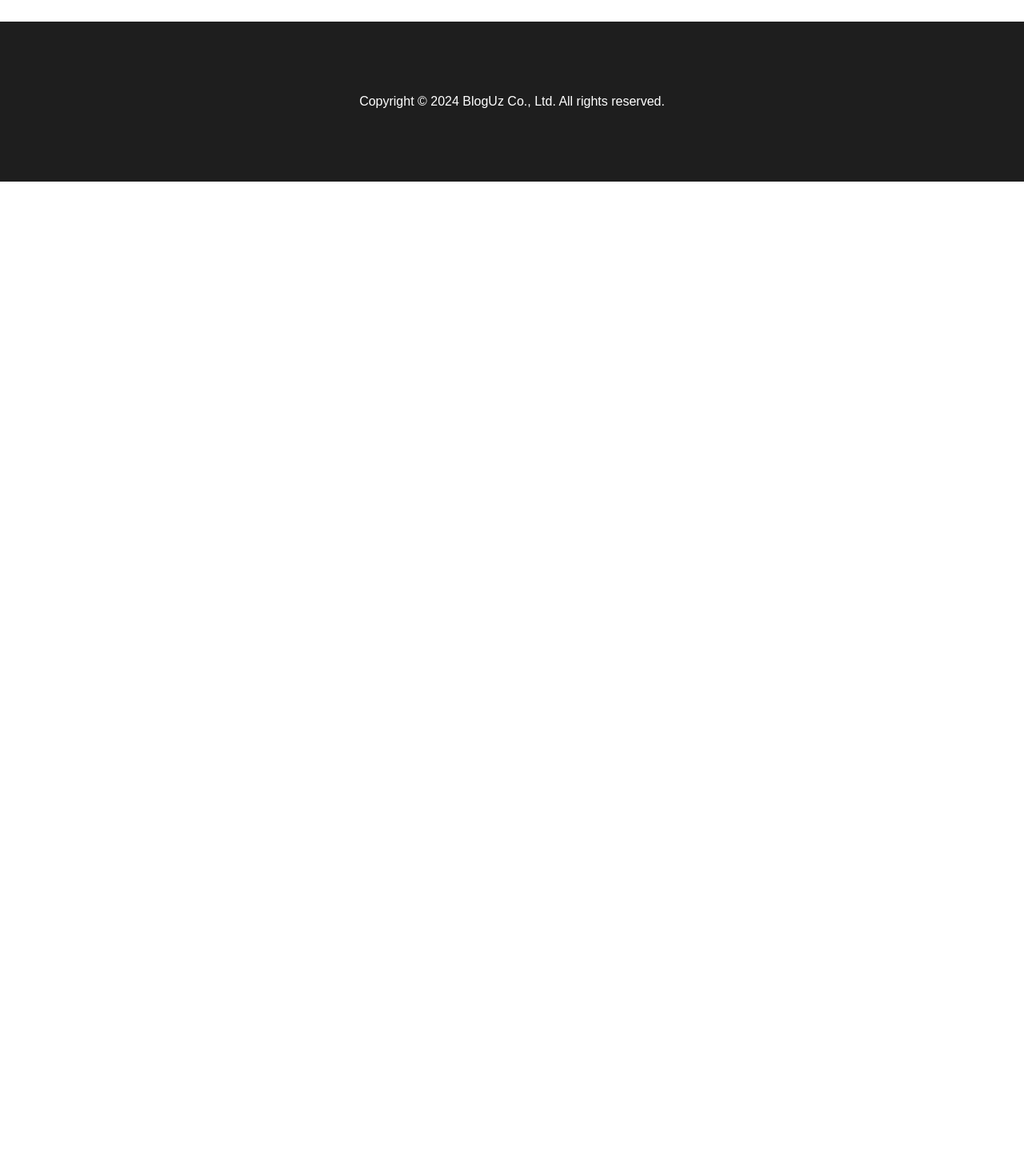
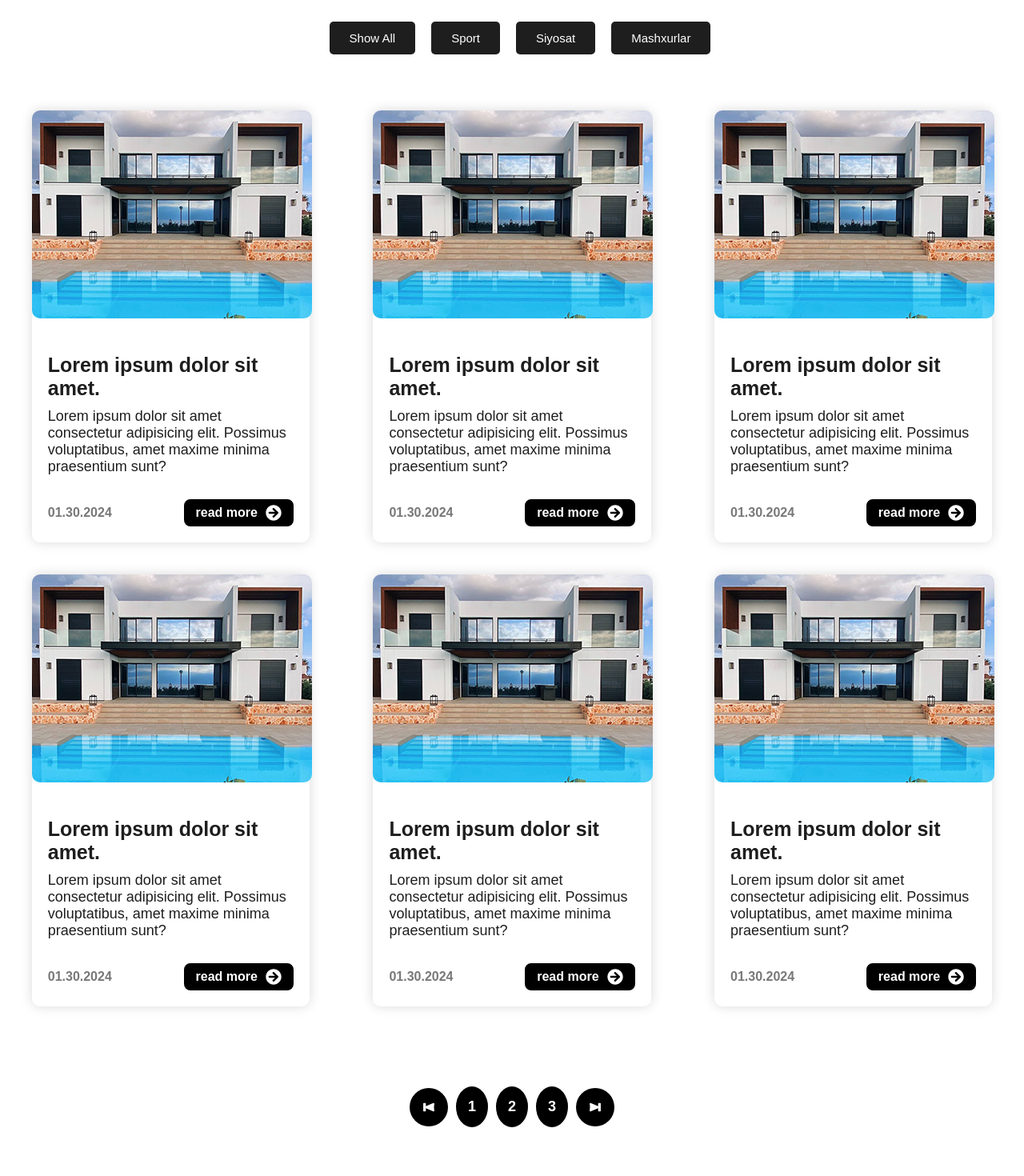
Before and after one commit to muhammadali0666/bloguz-sample, a React (Vite) app: page / in a window 1280 px wide. Shown: the part 1040-2510 px from the top of the page at 80% size. Before the commit the page ends 1267 px from the top, so only its background shows below. Built offline with nearby package versions, Linux system fonts and the light colour scheme; the HTML template or start-up script is replaced by a standard one.

Commit message:
added cards

```diff
--- /dev/null
+++ b/src/components/news/index.jsx
@@ -0,0 +1,141 @@
+import "./news.css";
+import Cardimg from "../../assets/img/property-03.jpg";
+import { FaArrowCircleRight } from "react-icons/fa";
+import { GiNextButton } from "react-icons/gi";
+import { GiPreviousButton } from "react-icons/gi";
+
+export const News = () => {
+  return (
+    <section className="news">
+      <div className="container">
+        <div className="news-inner">
+          <div className="news-box">
+            <button className="news-btn">show all</button>
+            <button className="news-btn">sport</button>
+            <button className="news-btn">siyosat</button>
+            <button className="news-btn">mashxurlar</button>
+          </div>
+          <ul className="news-list">
+            <li className="news-item">
+              <img src={Cardimg} alt="img" className="news-img" />
+              <div className="card-box">
+                <h4 className="card-title">Lorem ipsum dolor sit amet.</h4>
+                <p className="card-text">
+                  Lorem ipsum dolor sit amet consectetur adipisicing elit.
+                  Possimus voluptatibus, amet maxime minima praesentium sunt?
+                </p>
+                <div className="card-bottom">
+                  <p className="card-time">01.30.2024</p>
+                  <button className="card-btn">
+                    read more <FaArrowCircleRight className="card-arrow" />
+                  </button>
+                </div>
+              </div>
+            </li>
+            <li className="news-item">
+              <img src={Cardimg} alt="img" className="news-img" />
+              <div className="card-box">
+                <h4 className="card-title">Lorem ipsum dolor sit amet.</h4>
+                <p className="card-text">
+                  Lorem ipsum dolor sit amet consectetur adipisicing elit.
+                  Possimus voluptatibus, amet maxime minima praesentium sunt?
+                </p>
+                <div className="card-bottom">
+                  <p className="card-time">01.30.2024</p>
+                  <button className="card-btn">
+                    read more <FaArrowCircleRight className="card-arrow" />
+                  </button>
+                </div>
+              </div>
+            </li>
+            <li className="news-item">
+              <img src={Cardimg} alt="img" className="news-img" />
+              <div className="card-box">
+                <h4 className="card-title">Lorem ipsum dolor sit amet.</h4>
+                <p className="card-text">
+                  Lorem ipsum dolor sit amet consectetur adipisicing elit.
+                  Possimus voluptatibus, amet maxime minima praesentium sunt?
+                </p>
+                <div className="card-bottom">
+                  <p className="card-time">01.30.2024</p>
+                  <button className="card-btn">
+                    read more <FaArrowCircleRight className="card-arrow" />
+                  </button>
+                </div>
+              </div>
+            </li>
+            <li className="news-item">
+              <img src={Cardimg} alt="img" className="news-img" />
+              <div className="card-box">
+                <h4 className="card-title">Lorem ipsum dolor sit amet.</h4>
+                <p className="card-text">
+                  Lorem ipsum dolor sit amet consectetur adipisicing elit.
+                  Possimus voluptatibus, amet maxime minima praesentium sunt?
+                </p>
+                <div className="card-bottom">
+                  <p className="card-time">01.30.2024</p>
+                  <button className="card-btn">
+                    read more <FaArrowCircleRight className="card-arrow" />
+                  </button>
+                </div>
+              </div>
+            </li>
+            <li className="news-item">
+              <img src={Cardimg} alt="img" className="news-img" />
+              <div className="card-box">
+                <h4 className="card-title">Lorem ipsum dolor sit amet.</h4>
+                <p className="card-text">
+                  Lorem ipsum dolor sit amet consectetur adipisicing elit.
+                  Possimus voluptatibus, amet maxime minima praesentium sunt?
+                </p>
+                <div className="card-bottom">
+                  <p className="card-time">01.30.2024</p>
+                  <button className="card-btn">
+                    read more <FaArrowCircleRight className="card-arrow" />
+                  </button>
+                </div>
+              </div>
+            </li>
+            <li className="news-item">
+              <img src={Cardimg} alt="img" className="news-img" />
+              <div className="card-box">
+                <h4 className="card-title">Lorem ipsum dolor sit amet.</h4>
+                <p className="card-text">
+                  Lorem ipsum dolor sit amet consectetur adipisicing elit.
+                  Possimus voluptatibus, amet maxime minima praesentium sunt?
+                </p>
+                <div className="card-bottom">
+                  <p className="card-time">01.30.2024</p>
+                  <button className="card-btn">
+                    read more <FaArrowCircleRight className="card-arrow" />
+                  </button>
+                </div>
+              </div>
+            </li>
+          </ul>
+          <ul className="card-bottom-list">
+            <li className="card-bottom-item">
+              <button className="card-page">
+                <GiPreviousButton />
+              </button>
+            </li>
+            <li className="card-bottom-item">
+              <button className="card-page">1</button>
+            </li>
+            <li className="card-bottom-item">
+              <button className="card-page">2</button>
+            </li>
+            <li className="card-bottom-item">
+              <button className="card-page">3</button>
+            </li>
+            <li className="card-bottom-item">
+              <button className="card-page">
+                <GiNextButton />
+              </button>
+            </li>
+          </ul>
+        </div>
+      </div>
+    </section>
+  );
+};
--- /dev/null
+++ b/src/components/news/news.css
@@ -0,0 +1,126 @@
+.news-inner {
+  padding-top: 150px;
+  display: flex;
+  flex-direction: column;
+  align-items: center;
+}
+.news-box {
+  display: flex;
+  align-items: center;
+  margin-bottom: 70px;
+}
+.news-btn {
+  display: inline-block;
+  text-align: center;
+  font-size: 15px;
+  text-transform: capitalize;
+  font-weight: 500;
+  color: #fff;
+  background-color: #1e1e1e;
+  padding: 12px 25px;
+  border-radius: 5px;
+  transition: all 0.3s;
+  margin-left: 20px;
+}
+.news-btn:hover {
+  color: #fd7e14;
+}
+.news-btn:active {
+  color: #fff;
+  background-color: #f35525;
+}
+.news-list {
+  display: flex;
+  align-items: center;
+  justify-content: space-around;
+  flex-wrap: wrap;
+  gap: 40px;
+}
+.news-item {
+  width: 28%;
+  border-radius: 10px;
+  box-shadow: 0px 0px 15px rgba(0, 0, 0, 0.15);
+}
+.news-img {
+  border-radius: 10px;
+}
+.card-box {
+  padding: 20px;
+}
+.card-title {
+  color: #1e1e1e;
+  font-size: 25px;
+  margin-top: 20px;
+  margin-bottom: 10px;
+}
+.card-text {
+  font-size: 18px;
+  color: #1e1e1e;
+  font-weight: 500;
+}
+.card-bottom {
+  margin-top: 30px;
+  display: flex;
+  align-items: center;
+  justify-content: space-between;
+}
+.card-time {
+  font-weight: 600;
+  color: #797878;
+}
+.card-btn {
+  background-color: transparent;
+  display: flex;
+  align-items: center;
+  font-weight: 600;
+  font-size: 16px;
+  background-color: #000;
+  border-radius: 8px;
+  color: #fff;
+  padding: 5px 13px;
+  border: #000 2px solid;
+}
+.card-btn:hover {
+  background-color: transparent;
+  display: flex;
+  align-items: center;
+  font-weight: 600;
+  font-size: 16px;
+  background-color: #ffffff;
+  border-radius: 8px;
+  color: #000000;
+}
+.card-arrow {
+  margin-left: 10px;
+  font-size: 20px;
+}
+.card-bottom-list {
+  display: flex;
+  align-items: center;
+  margin-top: 100px;
+}
+.card-bottom-item {
+margin-left: 10px;
+}
+.card-bottom-item:nth-child(1) {
+  margin-left: 0px;
+  }
+.card-page {
+  background-color: #000;
+  color: #ffffff;
+  padding: 15px;
+  display: flex;
+  align-items: center;
+  justify-content: center;
+  border-radius: 50%;
+  font-size: 18px;
+  font-weight: 600;
+}
+.card-page:hover {
+  background-color: #000;
+  color: #fd7e14;
+}
+.card-page:active {
+  background-color: #f35525;
+  color: #ffffff;
+}
--- a/src/pages/home/index.jsx
+++ b/src/pages/home/index.jsx
@@ -1,10 +1,12 @@
 import { Hero } from "../../components/hero/hero"
 import { Layouts } from "../../components/layouts"
+import { News } from "../../components/news"
 
 export const Home = () => {
   return (
     <Layouts>
       <Hero/>
+      <News/>
     </Layouts>
   )
 }
```
Also changed, not shown: src/assets/img/property-03.jpg (added).
